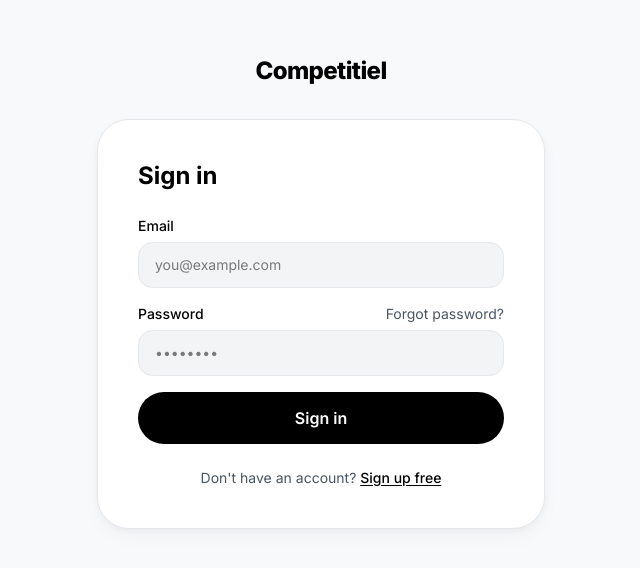
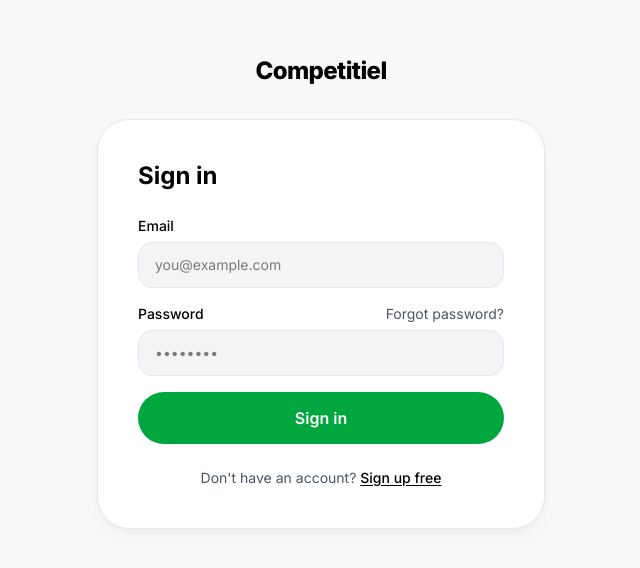
Before and after one commit to aj-design-au/competitiel-v2, a Next.js app: page /login in a window 1280 px wide. Shown: the part 108-676 px from the top of the page, without its empty margins (319-959 px from the left). Built offline with nearby package versions, Linux system fonts and the light colour scheme; no server answers.

Commit message:
feat: green primary buttons across inner app, login, signup

```diff
--- a/src/app/login/page.tsx
+++ b/src/app/login/page.tsx
@@ -85,7 +85,7 @@
             <button
               type="submit"
               disabled={loading}
-              className="rounded-full bg-black hover:opacity-90 text-white w-full py-3.5 font-semibold transition-all flex items-center justify-center gap-2 disabled:opacity-50 mt-2"
+              className="rounded-full bg-green-600 hover:bg-green-700 text-white w-full py-3.5 font-semibold transition-all flex items-center justify-center gap-2 disabled:opacity-50 mt-2"
             >
               {loading ? (
                 <>
--- a/src/app/signup/page.tsx
+++ b/src/app/signup/page.tsx
@@ -102,7 +102,7 @@
             <button
               type="submit"
               disabled={loading}
-              className="rounded-full bg-black hover:opacity-90 text-white w-full py-3.5 font-semibold transition-all flex items-center justify-center gap-2 disabled:opacity-50 mt-2"
+              className="rounded-full bg-green-600 hover:bg-green-700 text-white w-full py-3.5 font-semibold transition-all flex items-center justify-center gap-2 disabled:opacity-50 mt-2"
             >
               {loading ? (
                 <>
--- a/src/components/ui/button.tsx
+++ b/src/components/ui/button.tsx
@@ -10,7 +10,7 @@
   {
     variants: {
       variant: {
-        default: "bg-black text-white hover:opacity-90 rounded-full",
+        default: "bg-green-600 text-white hover:bg-green-700 rounded-full",
         outline:
           "border-2 border-[#E5E7EB] text-black hover:border-black rounded-full",
         secondary:
```
